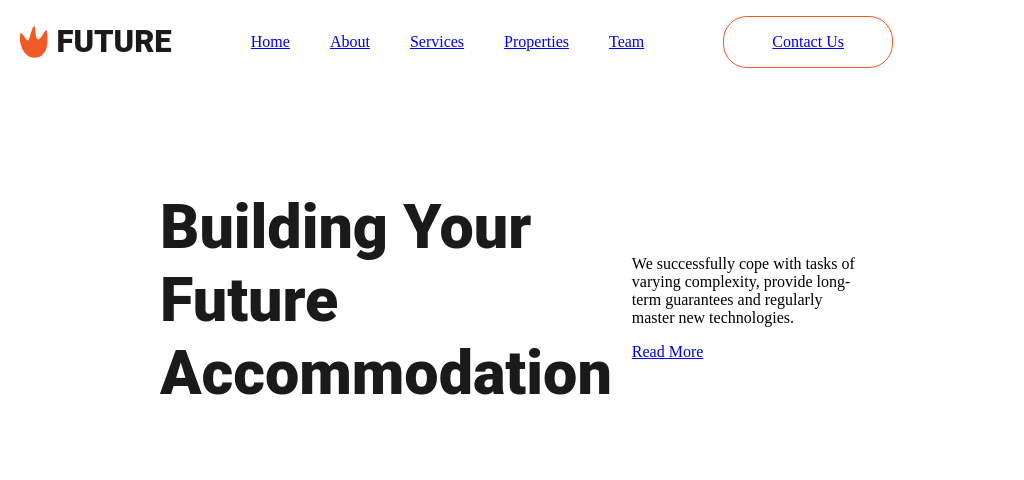
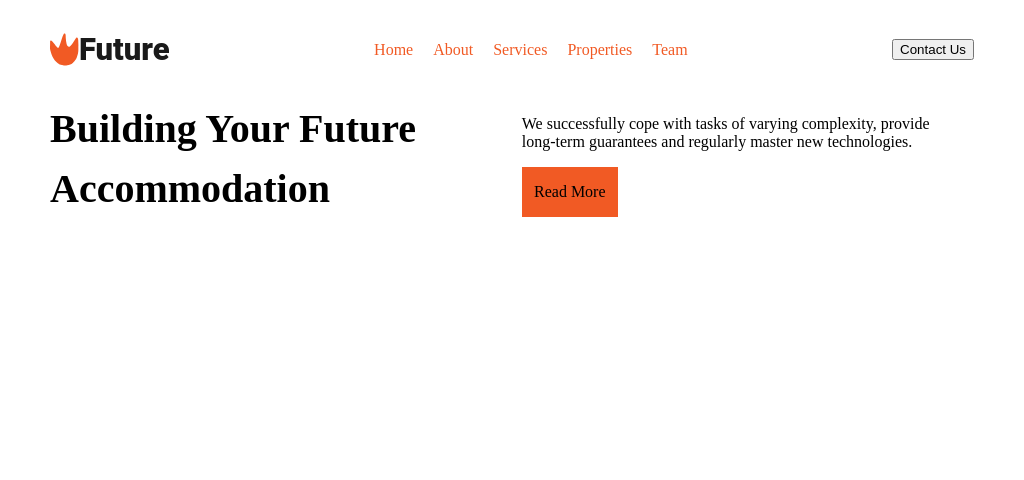
Before and after one commit to OvidijusRimkus/02, a plain HTML site: page index.html in a window 1024 px wide. Drawn offline with Linux system fonts and the light colour scheme.

Commit message:
Initial commit

```diff
--- a/index.html
+++ b/index.html
@@ -9,41 +9,38 @@
 </head>
 
 <body>
-
     <header>
-        <div class="logo">
-            <img class="logotipas" src="pic/pirmas.svg" alt="logotipas">
-            <span class="future">FUTURE</span>
-        </div>
         <nav>
-            <ul class="meniu">
-                <li><a href="#">Home</a></li>
-                <li><a href="#">About</a></li>
-                <li><a href="#">Services</a></li>
-                <li><a href="#">Properties</a></li>
-                <li><a href="#">Team</a></li>
+            <div class="logo">
+                <img class="logotipas" src="pic/pirmas.svg" alt="logotipas">
+                <p class="logotxt">Future</p>
+            </div>
+            <ul class="navigacija">
+                <li>Home</li>
+                <li>About</li>
+                <li>Services</li>
+                <li>Properties</li>
+                <li>Team</li>
             </ul>
+            <div class="button">
+                <input type="button" value="Contact Us">
+            </div>
         </nav>
-        <a class="kontaktai" href="#" class="contact-button">Contact Us</a>
-
-        <div class="burger">
-            <img class="burger-menu" src="pic/burger.svg" alt="meniu">
-            <div class="line"></div>
-            <div class="line"></div>
-            <div class="line"></div>
-        </div>
     </header>
     <main>
-        <div class="conteiner1">
-            <h2>Building Your Future Accommodation</h2>
-            <div class="conteiner-inside">
+        <section class="section1">
+            <div class="frame1">
+                <h2>Building Your Future Accommodation</h2>
+            </div>
+            <div class="frame2">
                 <p>We successfully cope with tasks of varying complexity, provide long-term guarantees and regularly
                     master new technologies.</p>
-                    <a class="daugiau" href="#" class="read-button">Read More</a>
+                <div class="button2">
+                    <span>Read More</span>
+                </div>
             </div>
-        </div>
+        </section>
     </main>
-
 
 
 </body>
--- a/styles.css
+++ b/styles.css
@@ -1,38 +1,31 @@
-ul,
-li,
-nav,
-body,
-html {
-    list-style-type: none;
-    box-sizing: border-box;
+body, header, ul, h2{
 margin: 0;
 padding: 0;
+list-style: none;
+}
+*{
+    box-sizing: border-box;
 }
 
-@media (min-width: 1024px) {
-
-    header {
-        width: auto;
-        display: flex;
-        padding: 16px 160px;
-        justify-content: space-between;
-        align-items: center;
-        margin-bottom: 40px;
+header{
+   padding-inline: 30px;
 }
 
-    .logo {
+nav{
     display: flex;
     align-items: center;
-        gap: 8px;
-
+    justify-content: space-between;
+}
+li:hover{
+    text-decoration: underline;
 }
 
-    .logotipas {
-        width: 28.436px;
-        height: 32px;
+.logo{
+    display: flex;
+    padding-left: 20px;
 }
 
-    .future {
+.logotxt {
     color: var(--Main-Dark, #1A1A1A);
 text-align: center;
 /* Tablet/H2 */
@@ -40,232 +33,60 @@ html {
 font-size: 31px;
 font-style: normal;
 font-weight: 900;
-        line-height: 120%;
-        /* 37.2px */
+
 }
 
-    .meniu {
+ul{
     display: flex;
-        justify-content: center;
-        align-items: center;
-        gap: 40px;
+    gap: 20px;
+    color: var(--Hero-Primary, #F15A24);
+
 }
 
-    .kontaktai {
-        white-space: nowrap;
+.button{
+    padding-right: 20px;
+
+}
+
+.section1{
     display: flex;
+    gap: 20px;
+    width: 100%;
+    padding-inline: 20px;
+}
+
+.frame1{
+
+    width: 50%;
+}
+
+h2{
+    font-size: 40px;
+    width: 100%;
+    line-height: 60px;
+
+}
+
+.frame2{
+    width: 50%;
+    padding-right: 20px;
+}
+
+main{
+    padding-inline: 30px;
+}
+
+.button2{
+    display: flex;
+width: 70px;
 padding: 16px 48px;
 justify-content: center;
 align-items: center;
 gap: 10px;
-        border-radius: 24px;
-        border: 1px solid var(--Hero-Primary, #F15A24);
-    }
-
-    .contact-button {
-        white-space: nowrap;
-        color: var(--Hero-Primary, #F15A24);
-        text-align: center;
-        /* Desktop/H4 */
-        font-family: Roboto;
-        font-size: 16px;
-        font-style: normal;
-        font-weight: 700;
-        line-height: 120%;
-        /* 19.2px */
-    }
-    .conteiner1{
-        display: flex;
-        padding: 16px 160px;
-align-items: center;
-gap: 20px;
-    }
-
-    h2{
-
-width: fixed auto;
-color: var(--Main-Dark, #1A1A1A);
-/* Desktop/H1 */
-font-family: Roboto;
-font-size: 61px;
-font-style: normal;
-font-weight: 900;
-line-height: 120%; /* 73.2px */
-    }
-}
-
-
-
-
-
-
-@media (min-width: 768px) and (max-width: 1024px) {
-    header {
-        width: auto;
-        display: flex;
-        padding: 16px 20px;
-        justify-content: space-between;
-        align-items: center;
-    }
-
-    .logo {
-        display: flex;
-        align-items: center;
-        gap: 8px;
+background: var(--Hero-Primary, #F15A24);
 
 }
 
-    .logotipas {
-        width: 28.436px;
-        height: 32px;
+span{
+    white-space: nowrap;
 }
-
-    .future {
-        color: var(--Main-Dark, #1A1A1A);
-        text-align: center;
-        /* Tablet/H2 */
-        font-family: Roboto;
-        font-size: 31px;
-        font-style: normal;
-        font-weight: 900;
-        line-height: 120%;
-        /* 37.2px */
-    }
-
-    .meniu {
-        display: flex;
-        justify-content: center;
-        align-items: center;
-        gap: 40px;
-    }
-
-    .kontaktai {
-        white-space: nowrap;
-        display: flex;
-        padding: 16px 48px;
-        justify-content: center;
-        align-items: center;
-        gap: 10px;
-        border-radius: 24px;
-        border: 1px solid var(--Hero-Primary, #F15A24);
-    }
-
-    .contact-button {
-        white-space: nowrap;
-        color: var(--Hero-Primary, #F15A24);
-        text-align: center;
-        /* Desktop/H4 */
-        font-family: Roboto;
-        font-size: 16px;
-        font-style: normal;
-        font-weight: 700;
-        line-height: 120%;
-        /* 19.2px */
-    }
-}
-
-@media (min-width: 600px) and (max-width: 768px) {
-    header {
-        width: auto;
-        display: flex;
-        padding: 12px 16px;
-        justify-content: space-between;
-        align-items: center;
-    }
-
-    .logo {
-        display: flex;
-        align-items: center;
-        gap: 8px;
-
-    }
-
-    .logotipas {
-        width: 28.436px;
-        height: 32px;
-    }
-
-    .future {
-        color: var(--Main-Dark, #1A1A1A);
-        text-align: center;
-        /* Tablet/H2 */
-        font-family: Roboto;
-        font-size: 31px;
-        font-style: normal;
-        font-weight: 900;
-        line-height: 120%;
-        /* 37.2px */
-    }
-
-
-    nav {
-        display: none;
-    }
-
-    .kontaktai {
-        display: none;
-    }
-
-
-.burger {
-
-    padding: 12px;
-    align-items: flex-start;
-    gap: 10px;
-    border-radius: 4px;
-    background: var(--Hero-Primary, #F15A24);
-}
-}
-
-@media (max-width: 600px) {
-    header {
-        width: auto;
-        display: flex;
-        padding: 12px 8px;
-        justify-content: space-between;
-        align-items: center;
-    }
-
-    .logo {
-        display: flex;
-        align-items: center;
-        gap: 8px;
-
-    }
-
-    .logotipas {
-        width: 28.436px;
-        height: 32px;
-    }
-
-    .future {
-        color: var(--Main-Dark, #1A1A1A);
-        text-align: center;
-        /* Tablet/H2 */
-        font-family: Roboto;
-        font-size: 31px;
-        font-style: normal;
-        font-weight: 900;
-        line-height: 120%;
-        /* 37.2px */
-    }
-
-
-    nav {
-        display: none;
-    }
-
-    .kontaktai {
-        display: none;
-    }
-
-
-.burger {
-
-    padding: 12px;
-    align-items: flex-start;
-    gap: 10px;
-    border-radius: 4px;
-    background: var(--Hero-Primary, #F15A24);
-}
-}
```
Lines whose indentation alone changed are shown as unchanged.
